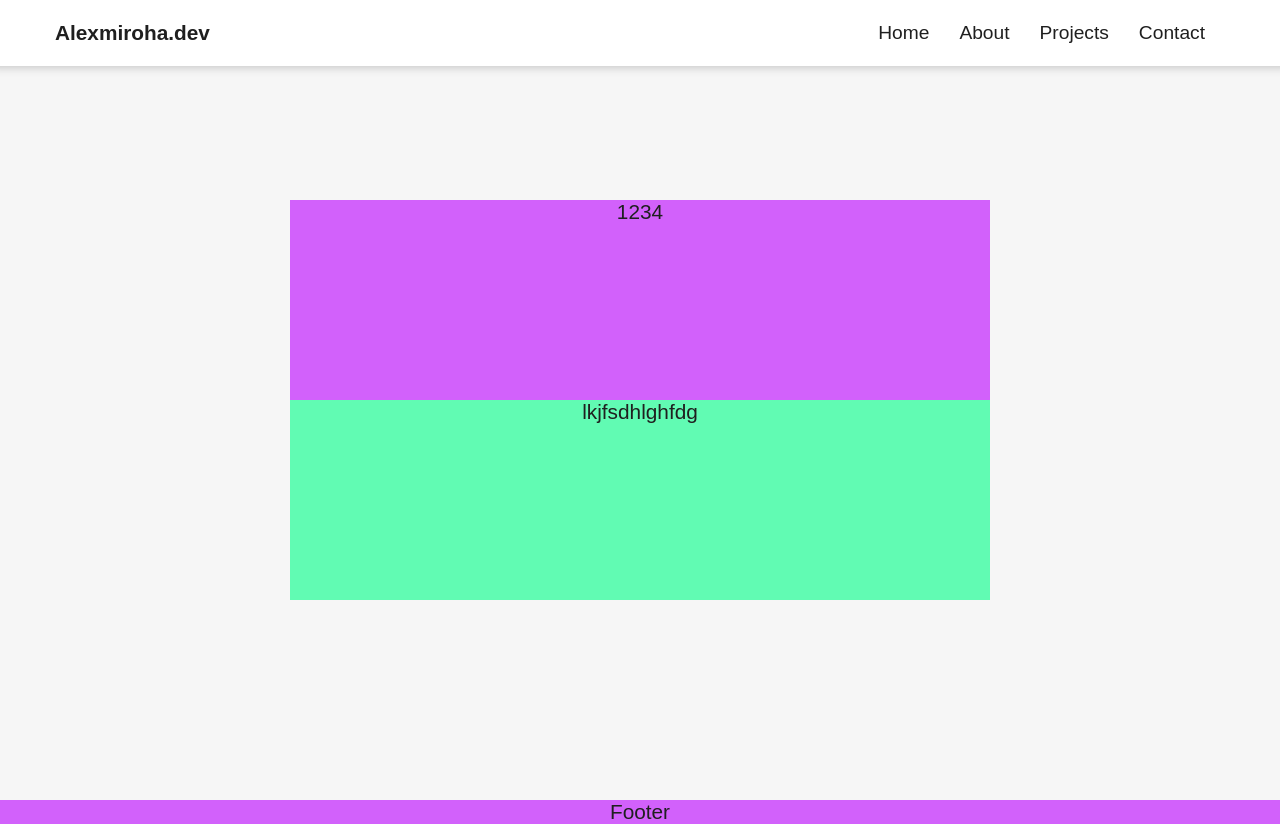
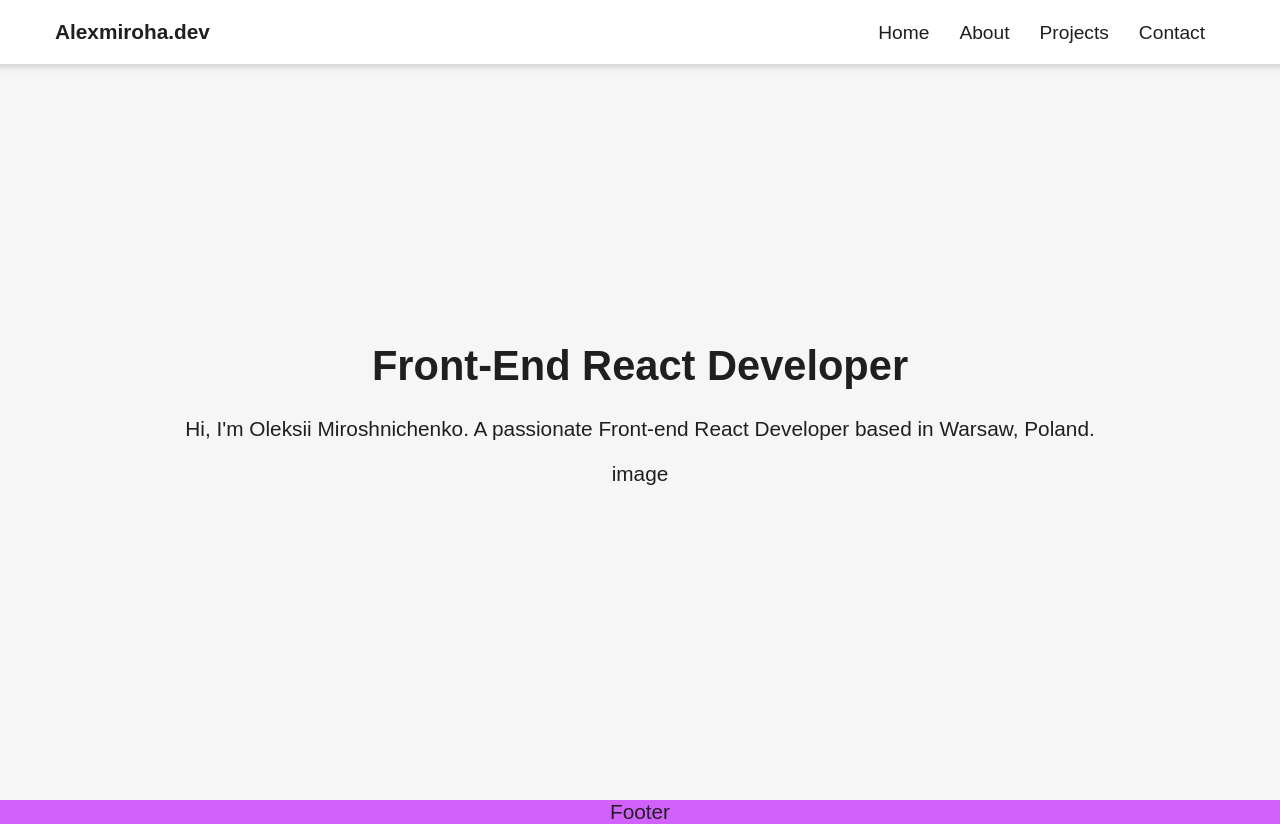
Before and after one commit to Alexmiroha/Portfolio-CV-App, a React (Create React App) app: page / in a window 1280 px wide. Built offline with nearby package versions, Linux system fonts and the light colour scheme.

Commit message:
Was Added Main Content Components (structure)

```diff
--- a/src/header/header.module.css
+++ b/src/header/header.module.css
@@ -25,7 +25,7 @@
     display: flex;
 }
 
-.button {
+.headerButtons a {
     font-weight: 500;
     background-color: #fff;
     border: none;
@@ -38,7 +38,7 @@
 
 }
 
-.button:hover {
+.headerButtons a:hover {
     color: #d261fb;
     cursor: pointer;
 }
--- /dev/null
+++ b/src/mainContent/Intro/Intro.tsx
@@ -0,0 +1,13 @@
+import React from 'react';
+import s from './Intro.module.css'
+import IntroMain from "./IntroMain/IntroMain";
+
+const Intro = () => {
+    return (
+        <div className={s.introBlock}>
+            <IntroMain/>
+        </div>
+    );
+};
+
+export default Intro;
--- /dev/null
+++ b/src/mainContent/Intro/IntroMain/IntroMain.module.css
@@ -0,0 +1,3 @@
+.introMain {
+
+}
--- /dev/null
+++ b/src/mainContent/Intro/IntroMain/IntroMain.tsx
@@ -0,0 +1,21 @@
+import React from 'react';
+import s from './IntroMain.module.css'
+
+const IntroMain = () => {
+    return (
+        <div className={s.introMain}>
+            <div className={s.text}>
+                <h1 className={s.title}>Front-End React Developer</h1>
+                <p className={s.description}>
+                    Hi, I'm Oleksii Miroshnichenko. A passionate Front-end React Developer
+                    based in Warsaw, Poland.
+                </p>
+            </div>
+            <div className={s.image}>
+                image
+            </div>
+        </div>
+    );
+};
+
+export default IntroMain;
--- a/src/mainContent/mainContent.module.css
+++ b/src/mainContent/mainContent.module.css
@@ -7,15 +7,3 @@
     justify-content: center;
     align-items: center;
 }
-
-.test1 {
-    width: 700px;
-    height: 200px;
-    background-color: #d261fb;
-}
-
-.test2 {
-    width: 700px;
-    height: 200px;
-    background-color: #61fbb3;
-}
--- a/src/mainContent/mainContent.tsx
+++ b/src/mainContent/mainContent.tsx
@@ -1,11 +1,11 @@
 import React from 'react';
 import s from './mainContent.module.css'
+import Intro from "./Intro/Intro";
 
 const MainContent = () => {
     return (
         <div className={s.mainContent}>
-            <div className={s.test1}>1234</div>
-            <div className={s.test2}>lkjfsdhlghfdg</div>
+            <Intro/>
         </div>
     );
 };
```
Also changed, not shown: src/mainContent/Intro/IntroSkills/IntroSkills.tsx (added, +12 -0 lines), src/mainContent/Intro/Intro.module.css (added), src/mainContent/Intro/IntroSkills/Intro.module.css (added).
